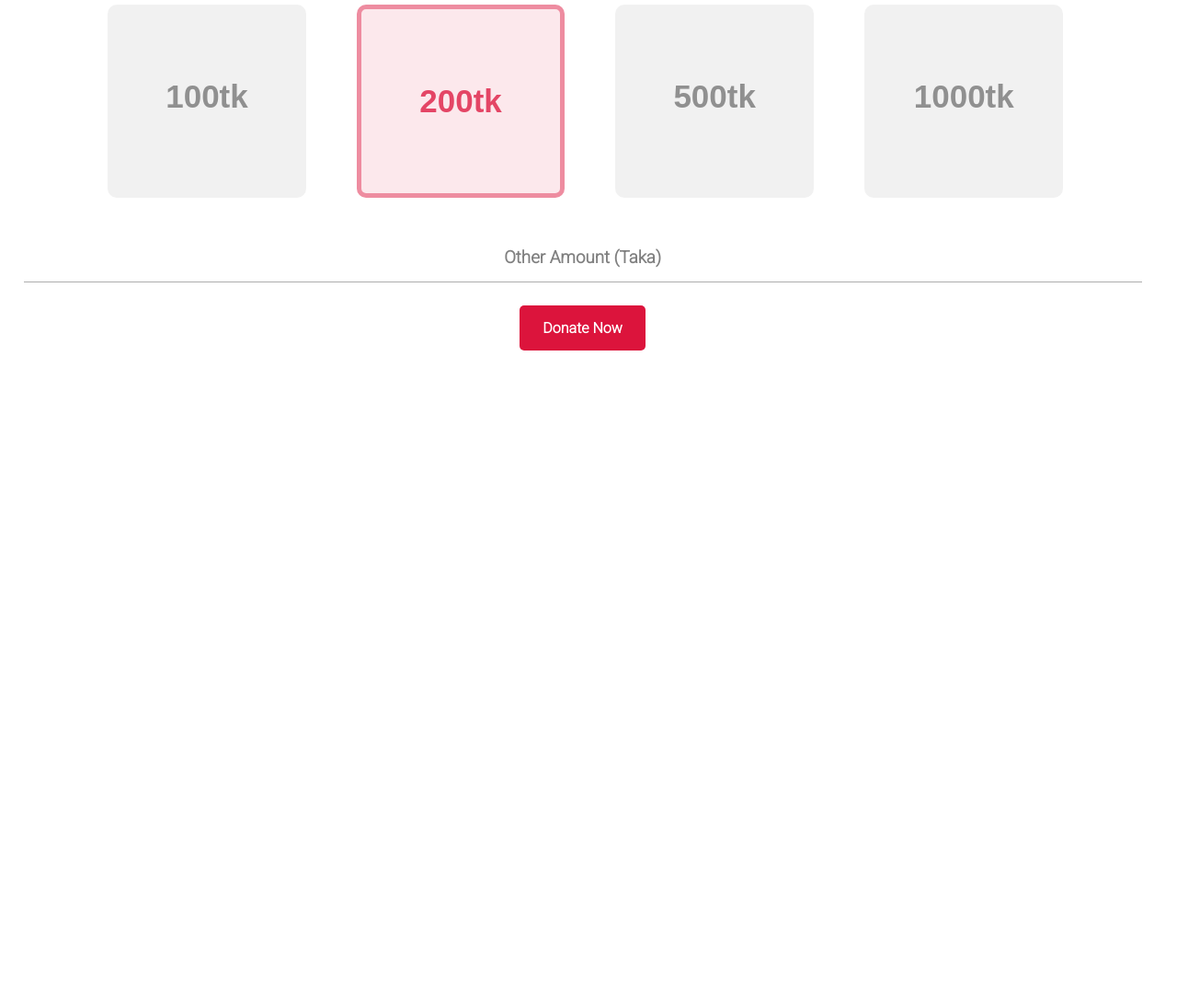
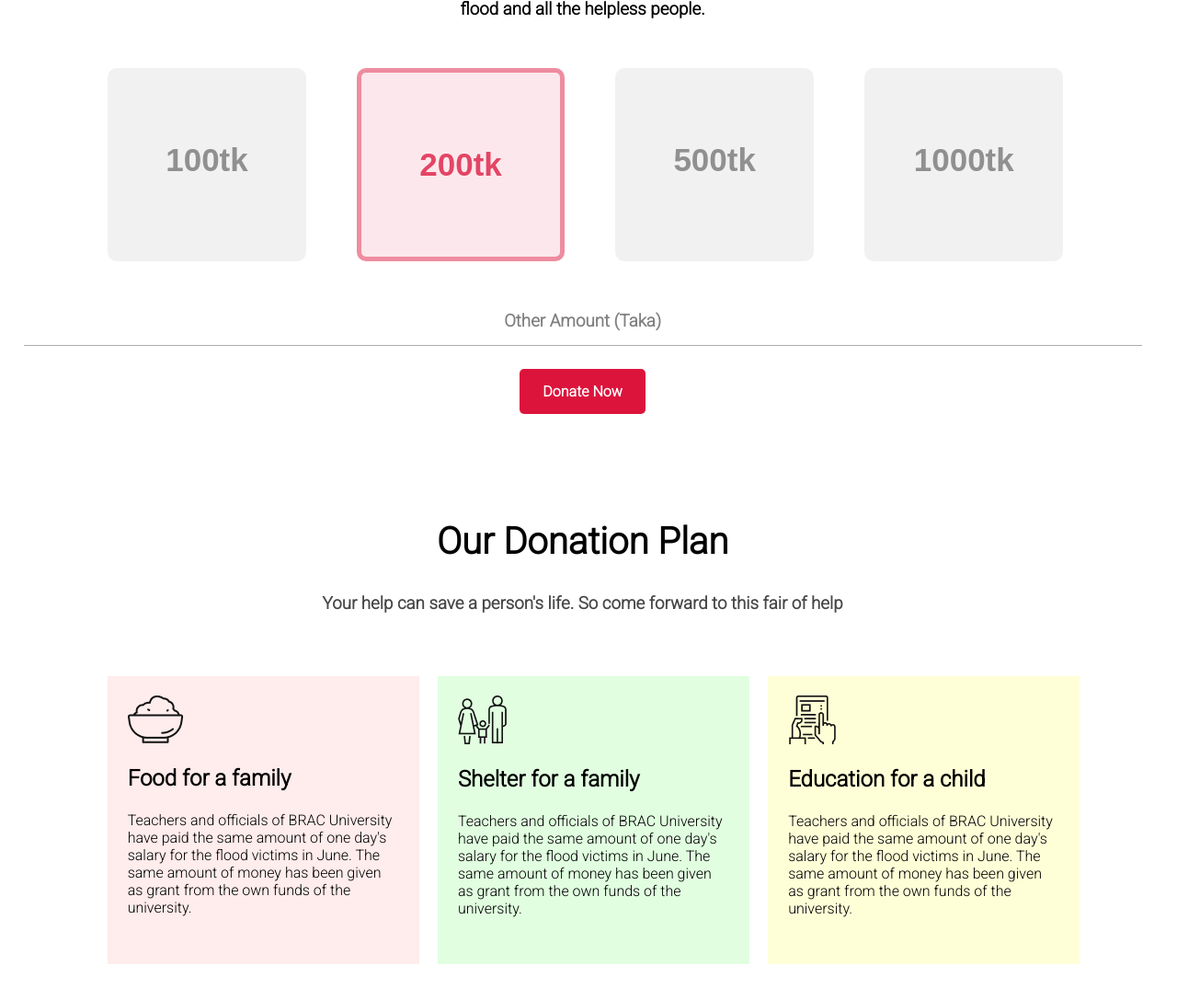
Before and after one commit to spsujoy007/Donate-voluntarily, a plain HTML site: page index.html in a window 1280 px wide. Shown: the part 981-2068 px from the top of the page at 92% size. Before the commit the page ends 1477 px from the top, so only its background shows below. Drawn offline with Linux system fonts and the light colour scheme.

Commit message:
Third section completed the plan section or list

```diff
--- a/index.html
+++ b/index.html
@@ -18,7 +18,7 @@
 
     <section class="firstSection">
         <div class="itemIncenter elementOFall">
-            <h1>Come forward today to help<br> the Bernhards</h1>
+            <h1>Come forward today to help<br> the Poor</h1>
             <p>Let's forget all religions, castes and all differences and come forward to protect the flood <br>victims.
                 Now
                 it is necessary to help the flood victims in every possible way.</p>
@@ -37,7 +37,7 @@
 
             <div class="price-sec">
                 <p>100tk</p>
-                <p>200tk</p>
+                <p id="highlightedlist">200tk</p>
                 <p>500tk</p>
                 <p>1000tk</p>
             </div>
@@ -48,6 +48,47 @@
             </div>
         </div>
     </section>
+
+    <!--third section start donate plan-->
+    <section>
+        <div class="elementOFall donatePlandiv">
+            <div class="itemIncenter donatinghead">
+                <h1>Our Donation Plan</h1>
+                <h3>Your help can save a person's life. So come forward to this fair of help</h3>
+            </div>
+
+            <!--List of plan-->
+            <div class="price-sec plan-model">
+                <div class="plan-list" id="planlist1">
+                    <img src="icons/food.png" alt="Food">
+                    <h2>Food for a family</h2>
+                    <h4>Teachers and officials of BRAC University have paid the same amount of one day's salary for
+                        the flood victims in June. The same amount of money has been given as grant from the own
+                        funds of the university.</h4>
+                </div>
+
+                <div class="plan-list" id="planlist2">
+                    <img src="icons/shelter.png" alt="Food">
+                    <h2>Shelter for a family</h2>
+                    <h4>Teachers and officials of BRAC University have paid the same amount of one day's salary for
+                        the flood victims in June. The same amount of money has been given as grant from the own
+                        funds of the university.</h4>
+                </div>
+
+                <div class="plan-list" id="planlist3">
+                    <img src="icons/Frame-1.png" alt="Food">
+                    <h2>Education for a child</h2>
+                    <h4>Teachers and officials of BRAC University have paid the same amount of one day's salary for
+                        the flood victims in June. The same amount of money has been given as grant from the own
+                        funds of the university.</h4>
+                </div>
+            </div>
+        </div>
+    </section>
+
+
+
+
 </body>
 
 </html>
--- a/style.css
+++ b/style.css
@@ -11,13 +11,13 @@ h1 {
 
 .elementOFall {
     width: 95%;
-    padding: 2% 0% 0% 2%;
+    padding: 0% 2% 0% 2%;
     margin-bottom: 130px;
 }
 
 .itemIncenter {
     text-align: center;
-    padding-top: 9%;
+    padding-top: 0%;
 }
 
 .firstSection {
@@ -26,6 +26,7 @@ h1 {
     background-size: cover;
     color: white;
     height: 640px;
+    padding-top: 10%;
 }
 
 .firstSection p {
@@ -49,6 +50,7 @@ h1 {
 .secondSection h2 {
     font-size: 40px;
     font-weight: 900;
+    margin-top: 9%;
 }
 
 .price-sec {
@@ -71,7 +73,7 @@ h1 {
     color: rgba(97, 97, 97, 0.678);
 }
 
-.price-sec p:nth-child(2) {
+#highlightedlist {
     color: rgba(220, 20, 60, 0.767);
     background-color: rgba(220, 20, 60, 0.096);
     border: 5px solid rgba(220, 20, 60, 0.432);
@@ -89,3 +91,41 @@ h1 {
     padding-bottom: 15px;
     color: gray;
 }
+
+.elementOFall .donatePlandiv {
+    padding-top: 0%;
+}
+
+.donatePlandiv h1 {
+    font-size: 40px;
+}
+
+.donatePlandiv h3 {
+    color: rgb(71, 71, 71);
+}
+
+.donatePlandiv h4 {
+    color: black;
+    font-weight: 400;
+}
+
+.donatinghead {
+    padding-bottom: 4%;
+}
+
+.plan-model .plan-list {
+    width: 27%;
+    background-color: rgba(255, 0, 0, 0.075);
+    padding: 2%;
+    height: 270px;
+    float: left;
+    margin-right: 20px;
+}
+
+#planlist2 {
+    background-color: rgba(9, 255, 0, 0.123);
+}
+
+#planlist3 {
+    background-color: rgba(255, 255, 0, 0.158);
+}
```
